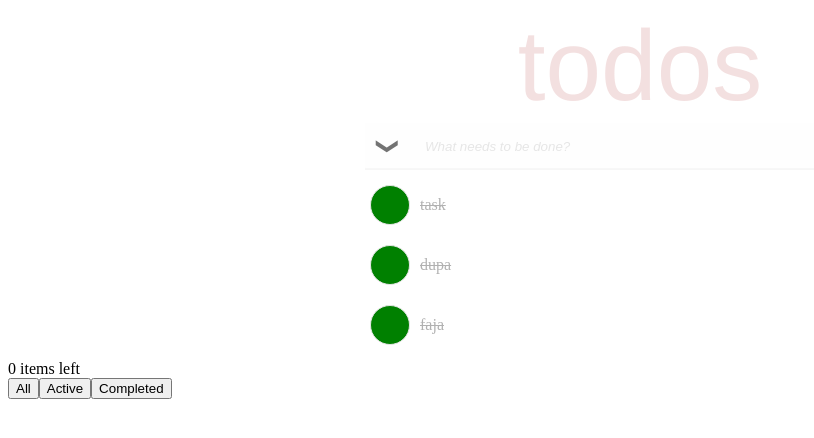
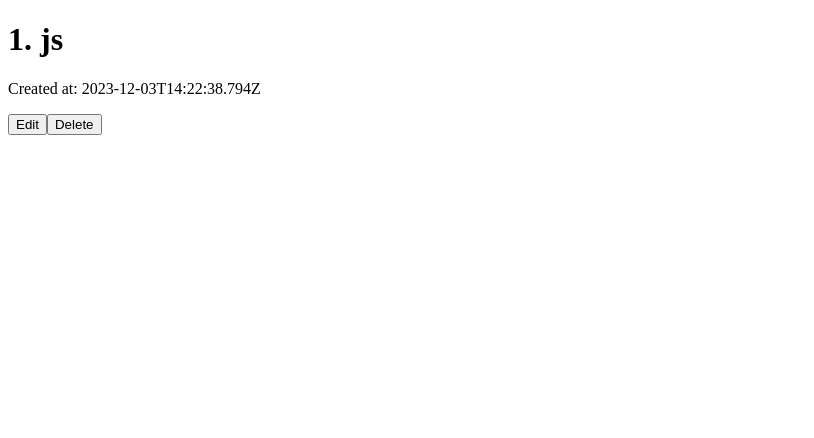
Before and after one commit to MaciejMogilewski/TodoMVC_React, a React (Vite) app: page /details/1 in a window 1280 px wide. Shown: the top 438 px of the page, without its empty margins (0-814 px from the left). Built offline with nearby package versions, Linux system fonts and the light colour scheme; data requests are answered from the project's data file.

Commit message:
Create Details component and use react router dom

```diff
--- a/api/db.json
+++ b/api/db.json
@@ -1,18 +1,21 @@
 {
   "tasks": [
     {
-      "name": "task",
-      "status": true,
+      "name": "js",
+      "status": false,
+      "createdAt": "2023-12-03T14:22:38.794Z",
       "id": 1
     },
     {
-      "name": "dupa",
-      "status": true,
+      "name": "python",
+      "status": false,
+      "createdAt": "2023-12-03T14:22:41.745Z",
       "id": 2
     },
     {
-      "name": "faja",
-      "status": true,
+      "name": "dupa",
+      "status": false,
+      "createdAt": "2023-12-03T14:22:44.403Z",
       "id": 3
     }
   ]
--- a/package.json
+++ b/package.json
@@ -13,6 +13,7 @@
   "dependencies": {
     "react": "^18.2.0",
     "react-dom": "^18.2.0",
+    "react-router-dom": "^6.20.1",
     "sass": "^1.69.5"
   },
   "devDependencies": {
--- a/src/App.jsx
+++ b/src/App.jsx
@@ -22,7 +22,7 @@ function App() {
         }, []);
 
     async function handleAddTask(value) {
-            const task = await addTaskApi({name: value, status: false})
+            const task = await addTaskApi({name: value, status: false, createdAt: new Date()})
             setTasks([...tasks, task]);
     }
 
@@ -93,7 +93,7 @@ function App() {
                         <TaskCounter tasks={tasks} predicate={(task) => !task.status}/>
                         <Filters setFilter={setFilter}/>
 
-                        {!!tasks.filter((task) => !task.status).length && (
+                        {!!tasks.filter((task) => task.status).length && (
                             <ClearCompleted onClick={handleDeleteAllTask}/>)}
                     </div>
                 </>
--- /dev/null
+++ b/src/Details/Details.jsx
@@ -0,0 +1,27 @@
+import {useEffect, useState} from "react";
+import {useParams} from "react-router-dom";
+
+function Details() {
+ const [task, setTask] = useState({});
+ const {id} = useParams();
+
+ useEffect(() => {
+  getTaskApi().then(setTask);
+ }, []);
+
+ async function getTaskApi() {
+  const response = await fetch(`http://localhost:3001/tasks/${id}`);
+  return await response.json();
+ }
+
+ return (
+     <div>
+      <h1>{id}. {task.name}</h1>
+      <span>Created at: {task.createdAt}</span><span>{task.status}</span>
+      <p>{task.description}</p>
+      <button>Edit</button><button>Delete</button>
+     </div>
+  );
+}
+
+export default Details;
--- a/src/components/Tasks/Task.jsx
+++ b/src/components/Tasks/Task.jsx
@@ -1,11 +1,12 @@
 import './task.scss'
+import {Link} from "react-router-dom";
 
 function Task({task, handleChangeStatus, handleDeleteTask, handleContentEditable}) {
     const {id, name, status} = task;
 
 
     return (
-        <li key={id} className={status ? 'task done' : 'task'}>
+        <li className={status ? 'task done' : 'task'}>
             <input
                 type="checkbox"
                 className='taskStatus'
@@ -19,7 +20,7 @@ function Task({task, handleChangeStatus, handleDeleteTask, handleContentEditable
 //                contentEditable
                 onBlur={(event) => handleContentEditable(event, task)}
             >
-                {name}
+                <Link to={`/details/${id}`}>{name}</Link>
             </span>
             <button className='taskDeleteBtn' onClick={() => handleDeleteTask(task)}>x</button>
         </li>
--- a/src/main.jsx
+++ b/src/main.jsx
@@ -1,9 +1,22 @@
-import React from 'react'
-import ReactDOM from 'react-dom/client'
-import App from './App.jsx'
+import React from 'react';
+import ReactDOM from 'react-dom/client';
+import App from './App.jsx';
+import {createBrowserRouter, RouterProvider} from 'react-router-dom';
+import Details from "./Details/Details.jsx";
+
+const router = createBrowserRouter([
+  {
+    path: "/",
+    element: <App/>,
+  },
+  {
+    path: "/details/:id",
+    element: <Details/>
+  }
+  ]);
 
 ReactDOM.createRoot(document.getElementById('root')).render(
   <React.StrictMode>
-    <App />
+    <RouterProvider router={router} />
   </React.StrictMode>,
 )
```
Also changed, not shown: 1 other file (tests, documents, lock files or other folders).
